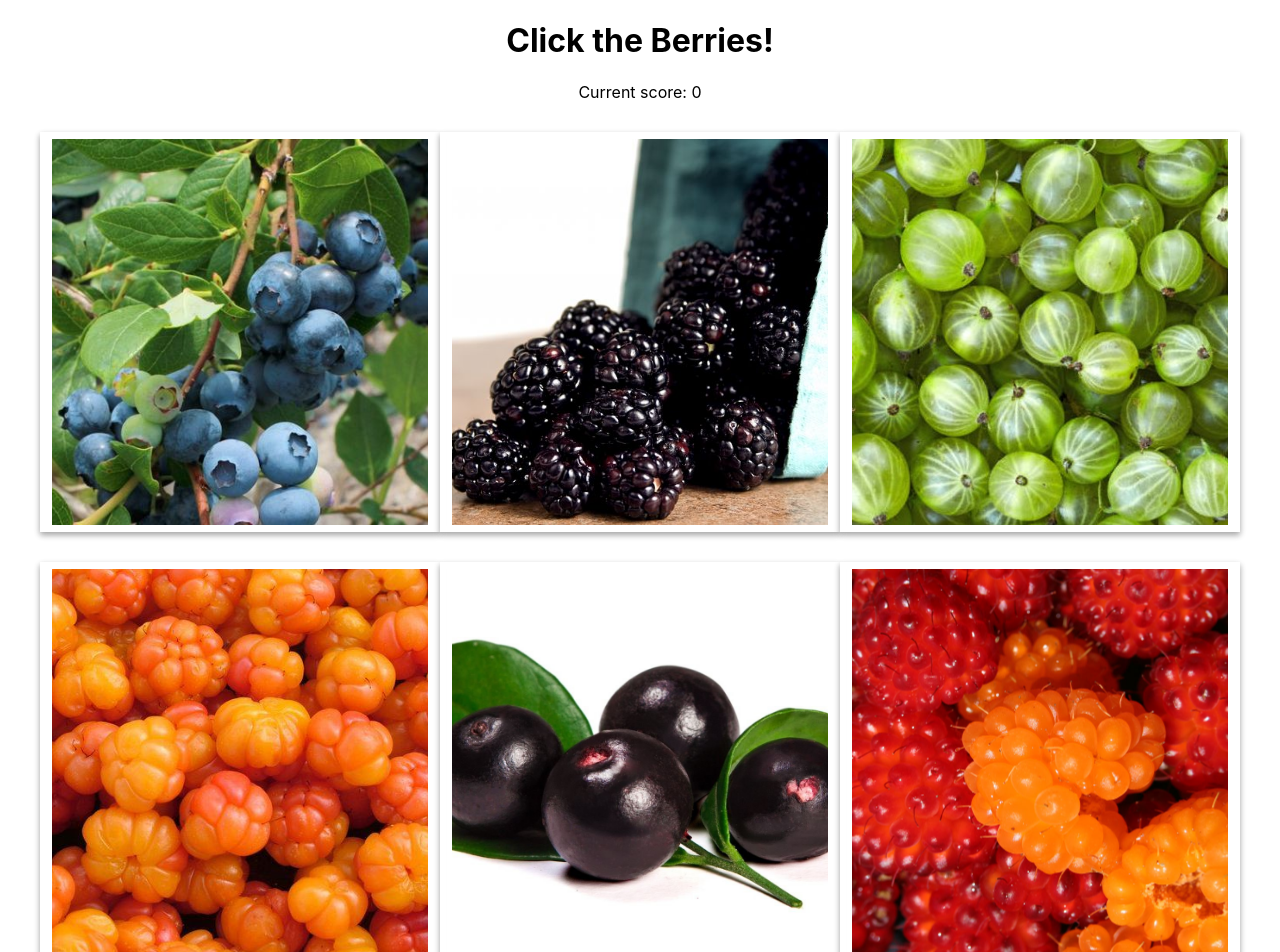
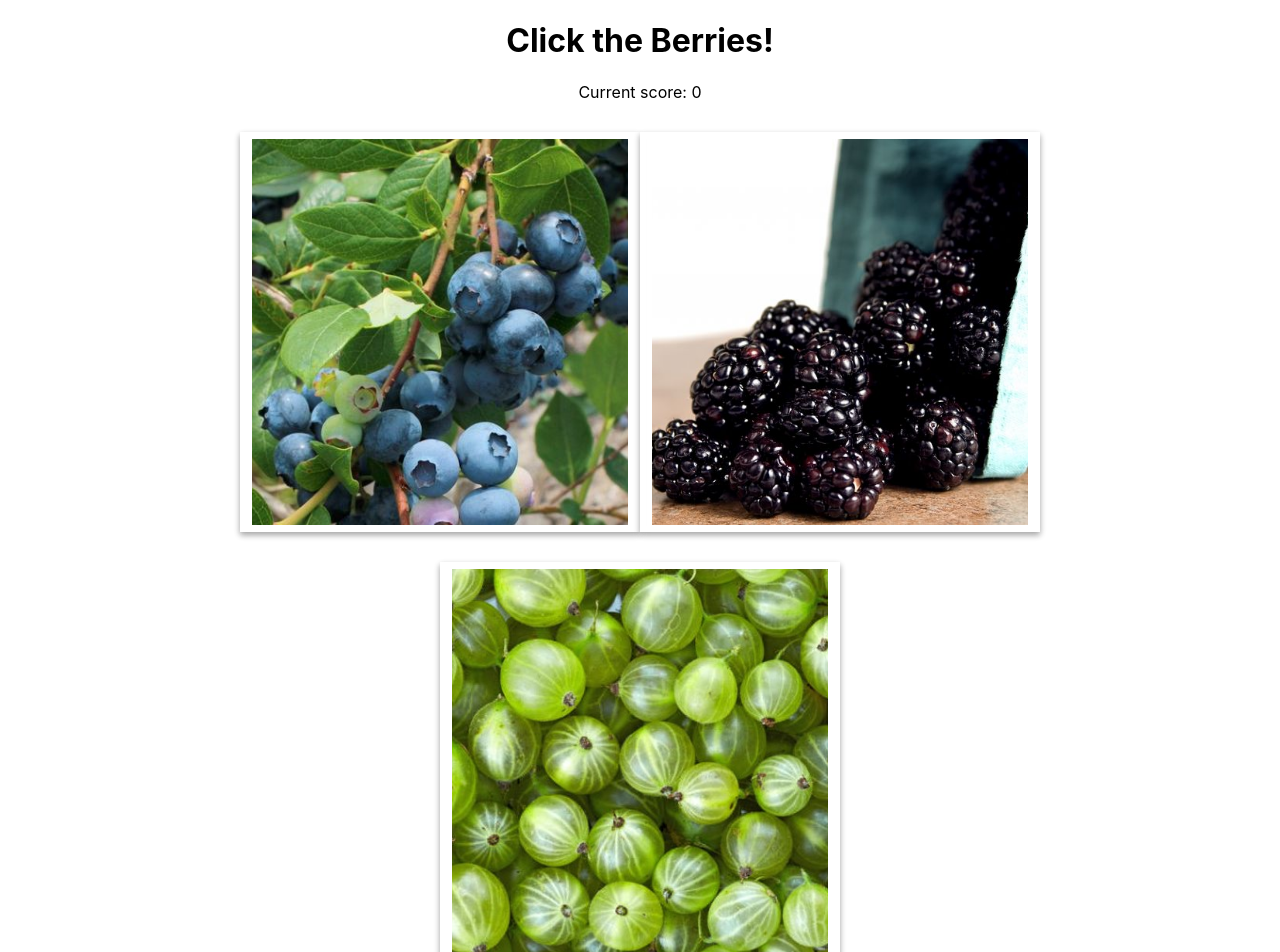
Before and after one commit to nickpreston24/mem-berries, a React (Create React App) app: page / in a window 1280 px wide. Shown: the top 952 px of the page. Built offline with nearby package versions, Linux system fonts and the light colour scheme.

Commit message:
refactored

```diff
--- a/src/BoardGenerator.js
+++ b/src/BoardGenerator.js
@@ -1,12 +1,9 @@
 const berries = Object.entries(require('./images'));
-console.log('all:', berries);
 
 const {
     randomSpan
 } = require('../src/components/utils.js');
 // const placeholder = "https://via.placeholder.com/500/5c2197/7e57e2?Text=Digital.com"
-// const berries = require('./data/berries.json');
-// console.log('berry data:', berries);
 
 const points = randomSpan(1, 9);
 
@@ -17,20 +14,16 @@ export class BoardGenerator {
         let count = 0;
 
         berries.forEach(berry => {
-            // let {
-            //     name,
-            //     image,
-            //     dirname
-            // } = berry;
-            console.log('berry: ', berry)
-            // console.log('image: ', image);
-            // // let image_src = subdir + '/' + dirname + '/' + image;
-            // // image_src = blueberry;
-            let image = berry[1];
-            console.log('image full path: ', image);
+
+            let {
+                1: image,
+                0: name
+            } = berry;
+
             board.push({
-            	image,
-            	points: points[count],
+                name,
+                image,
+                points: points[count],
             });
         });
 
--- a/src/components/Board/Board.js
+++ b/src/components/Board/Board.js
@@ -18,12 +18,9 @@ export class Board extends Component {
     }
 
     onClick(index) {
-        // console.info('index: ', index);
-        // console.info('image: ', this.state.cards[index].image)
-        // console.info('points: ', this.state.cards[index].points)
+
         let current = this.state.cards[index];
         let {points, image} = current;
-        // console.log('current card: ', current);
 
         if(current.visited)
         {
@@ -51,6 +48,7 @@ export class Board extends Component {
 
     renderSquare(index, card) {
         let image = card.image;
+        console.log('i:', index)
         return <Card
             image={image}
             value={index}
@@ -60,21 +58,27 @@ export class Board extends Component {
     }
 
     render() {
-        const ROWS = Math.floor(this.state.cards.length / MAX_COLUMNS) + 1; //todo: figure out a smart way to get the number of rows w/o going over, i.e. 8 means 3 rows just like 9.
-        console.log('max rows allowed: ', ROWS);
+
         const status = `Current score: ${this.state.score}`;
-        // console.log('cards: ', this.state.cards);
+
         return (
         <div>
             <div className="status">{status}</div>
-
-            {this.state.cards.map((card, index) => {
-                return (index % ROWS < 0) ?
-                    <div className="board-row">
-                        {this.renderSquare(index, card)}
-                    </div>
-                    : this.renderSquare(index, card);
-            })}
+            {this.arrangeTiles()}
         </div>);
     }
+
+    arrangeTiles() {
+        const ROWS = Math.floor(this.state.cards.length / MAX_COLUMNS); //todo: figure out a smart way to get the number of rows w/o going over, i.e. 8 means 3 rows just like 9.
+        console.log('max rows allowed: ', ROWS);
+        return this.state.cards.map((card, index) => {
+            let makeNewRow = index % ROWS + 1;
+            console.info('make new row?', makeNewRow);
+            return (makeNewRow === ROWS) ?
+                <div key={index} className="board-row">
+                    {this.renderSquare(index, card)}
+                </div>
+                : this.renderSquare(index, card);
+        });
+    }
 }
```
